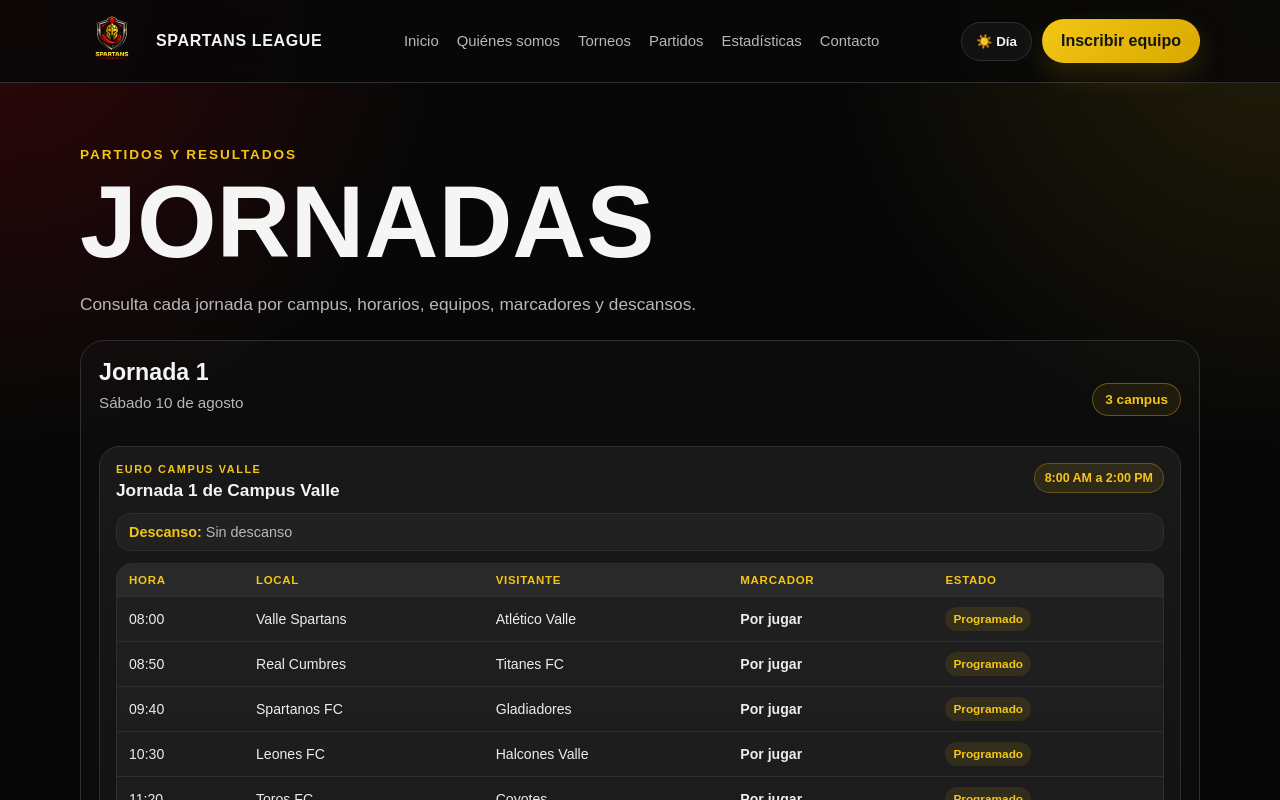
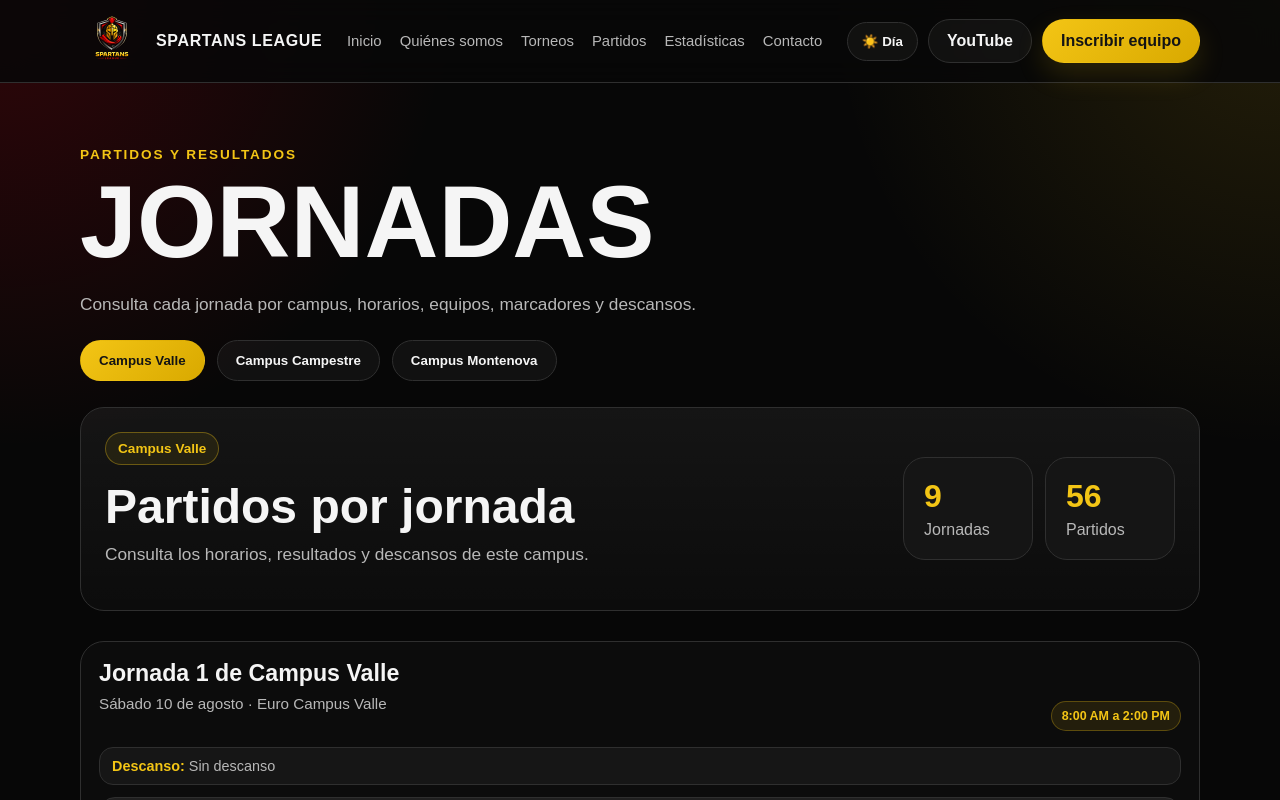
Before and after one commit to spartansleague/spartans-league, a Next.js app: page /partidos in a window 1280 px wide. Shown: the top 800 px of the page. Built offline with nearby package versions, Linux system fonts and the light colour scheme.

Commit message:
Add files via upload

```diff
--- a/app/globals.css
+++ b/app/globals.css
@@ -147,6 +147,7 @@ a {
 }
 
 .nav-cta,
+.nav-youtube,
 .primary-btn,
 .secondary-btn {
   border-radius: 999px;
@@ -165,10 +166,16 @@ a {
   box-shadow: 0 12px 28px rgba(243, 197, 21, 0.15);
 }
 
-.secondary-btn {
+.secondary-btn,
+.nav-youtube {
   border-color: var(--line);
   color: var(--text);
   background: var(--soft-bg);
+}
+
+.nav-youtube:hover {
+  border-color: var(--gold);
+  color: var(--gold);
 }
 
 .page-section {
@@ -461,7 +468,8 @@ tr:last-child td {
     width: 100%;
   }
 
-  .nav-cta {
+  .nav-cta,
+  .nav-actions .nav-youtube {
     flex: 1;
   }
 
@@ -577,6 +585,10 @@ tr:last-child td {
 /* Partidos por campus y jornadas */
 .compact-section-head {
   margin-bottom: 20px;
+}
+
+.partidos-summary {
+  margin-top: 18px;
 }
 
 .jornadas-list {
--- a/app/partidos/page.js
+++ b/app/partidos/page.js
@@ -1,4 +1,4 @@
-import { partidosPorJornada } from "@/data/leagueData";
+import PartidosCampusTabs from "@/components/PartidosCampusTabs";
 
 export const metadata = {
   title: "Partidos | Spartans League",
@@ -16,63 +16,7 @@ export default function PartidosPage() {
           </p>
         </div>
 
-        <div className="jornadas-list">
-          {partidosPorJornada.map((jornada) => (
-            <section className="jornada-group" key={jornada.jornada}>
-              <div className="jornada-header">
-                <div>
-                  <h2>{jornada.jornada}</h2>
-                  <p className="note">{jornada.fecha}</p>
-                </div>
-                <span className="badge">{jornada.campus.length} campus</span>
-              </div>
-
-              <div className="campus-match-grid">
-                {jornada.campus.map((campus) => (
-                  <article className="campus-match-card" key={`${jornada.jornada}-${campus.campus}`}>
-                    <div className="campus-match-head">
-                      <div>
-                        <p className="eyebrow small-eyebrow">{campus.sede}</p>
-                        <h3>{jornada.jornada} de {campus.campus}</h3>
-                      </div>
-                      <span className="mini-badge">{campus.horario}</span>
-                    </div>
-
-                    <div className="bye-box">
-                      <strong>Descanso:</strong>{" "}
-                      {campus.descanso.length > 0 ? campus.descanso.join(", ") : "Sin descanso"}
-                    </div>
-
-                    <div className="table-wrap compact-table-wrap">
-                      <table className="compact-table">
-                        <thead>
-                          <tr>
-                            <th>Hora</th>
-                            <th>Local</th>
-                            <th>Visitante</th>
-                            <th>Marcador</th>
-                            <th>Estado</th>
-                          </tr>
-                        </thead>
-                        <tbody>
-                          {campus.juegos.map((juego) => (
-                            <tr key={`${jornada.jornada}-${campus.campus}-${juego.hora}-${juego.local}`}>
-                              <td>{juego.hora}</td>
-                              <td>{juego.local}</td>
-                              <td>{juego.visitante}</td>
-                              <td><strong>{juego.marcador}</strong></td>
-                              <td><span className="status compact-status">{juego.estado}</span></td>
-                            </tr>
-                          ))}
-                        </tbody>
-                      </table>
-                    </div>
-                  </article>
-                ))}
-              </div>
-            </section>
-          ))}
-        </div>
+        <PartidosCampusTabs />
       </div>
     </section>
   );
--- a/components/Navbar.js
+++ b/components/Navbar.js
@@ -31,6 +31,9 @@ export default function Navbar() {
 
         <div className="nav-actions">
           <ThemeToggle />
+          <a className="nav-youtube" href={contact.youtubeLink} target="_blank" rel="noreferrer">
+            YouTube
+          </a>
           <a className="nav-cta" href={contact.whatsappLink} target="_blank" rel="noreferrer">
             Inscribir equipo
           </a>
--- /dev/null
+++ b/components/PartidosCampusTabs.js
@@ -0,0 +1,123 @@
+"use client";
+
+import { useMemo, useState } from "react";
+import { partidosPorJornada } from "@/data/leagueData";
+
+export default function PartidosCampusTabs() {
+  const campusData = useMemo(() => {
+    const ordenCampus = ["Campus Valle", "Campus Campestre", "Campus Montenova"];
+
+    return ordenCampus
+      .map((campusNombre) => {
+        const jornadas = partidosPorJornada
+          .map((jornada) => {
+            const campus = jornada.campus.find((item) => item.campus === campusNombre);
+            if (!campus) return null;
+
+            return {
+              jornada: jornada.jornada,
+              fecha: jornada.fecha,
+              ...campus,
+            };
+          })
+          .filter(Boolean);
+
+        return {
+          campus: campusNombre,
+          jornadas,
+        };
+      })
+      .filter((campus) => campus.jornadas.length > 0);
+  }, []);
+
+  const [activeIndex, setActiveIndex] = useState(0);
+  const campusActivo = campusData[activeIndex];
+
+  const totalPartidos = campusActivo.jornadas.reduce(
+    (total, jornada) => total + jornada.juegos.length,
+    0
+  );
+
+  return (
+    <div>
+      <div className="campus-tabs" role="tablist" aria-label="Partidos por campus">
+        {campusData.map((campus, index) => (
+          <button
+            key={campus.campus}
+            type="button"
+            className={`campus-tab ${activeIndex === index ? "active" : ""}`}
+            onClick={() => setActiveIndex(index)}
+            role="tab"
+            aria-selected={activeIndex === index}
+          >
+            {campus.campus}
+          </button>
+        ))}
+      </div>
+
+      <div className="campus-summary partidos-summary">
+        <div>
+          <span className="badge">{campusActivo.campus}</span>
+          <h2>Partidos por jornada</h2>
+          <p className="lead">
+            Consulta los horarios, resultados y descansos de este campus.
+          </p>
+        </div>
+        <div className="campus-counts">
+          <div className="stat-box small-stat">
+            <strong>{campusActivo.jornadas.length}</strong>
+            <span>Jornadas</span>
+          </div>
+          <div className="stat-box small-stat">
+            <strong>{totalPartidos}</strong>
+            <span>Partidos</span>
+          </div>
+        </div>
+      </div>
+
+      <div className="jornadas-list">
+        {campusActivo.jornadas.map((jornada) => (
+          <section className="jornada-group" key={`${campusActivo.campus}-${jornada.jornada}`}>
+            <div className="jornada-header">
+              <div>
+                <h2>{jornada.jornada} de {jornada.campus}</h2>
+                <p className="note">{jornada.fecha} · {jornada.sede}</p>
+              </div>
+              <span className="mini-badge">{jornada.horario}</span>
+            </div>
+
+            <div className="bye-box">
+              <strong>Descanso:</strong>{" "}
+              {jornada.descanso.length > 0 ? jornada.descanso.join(", ") : "Sin descanso"}
+            </div>
+
+            <div className="table-wrap compact-table-wrap">
+              <table className="compact-table">
+                <thead>
+                  <tr>
+                    <th>Hora</th>
+                    <th>Local</th>
+                    <th>Visitante</th>
+                    <th>Marcador</th>
+                    <th>Estado</th>
+                  </tr>
+                </thead>
+                <tbody>
+                  {jornada.juegos.map((juego) => (
+                    <tr key={`${campusActivo.campus}-${jornada.jornada}-${juego.hora}-${juego.local}`}>
+                      <td>{juego.hora}</td>
+                      <td>{juego.local}</td>
+                      <td>{juego.visitante}</td>
+                      <td><strong>{juego.marcador}</strong></td>
+                      <td><span className="status compact-status">{juego.estado}</span></td>
+                    </tr>
+                  ))}
+                </tbody>
+              </table>
+            </div>
+          </section>
+        ))}
+      </div>
+    </div>
+  );
+}
```
Also changed, not shown: app/page.js (+7 -2 lines), 1 other file (tests, documents, lock files or other folders).
